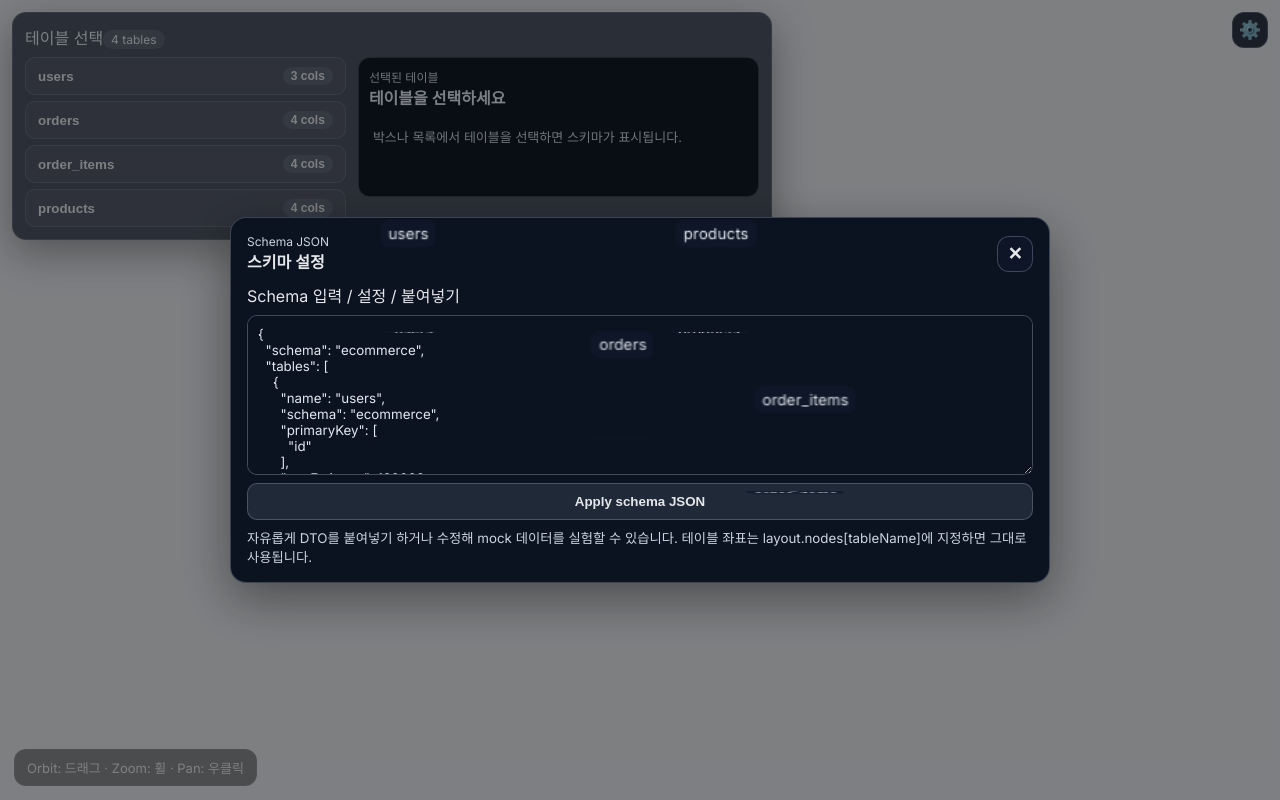
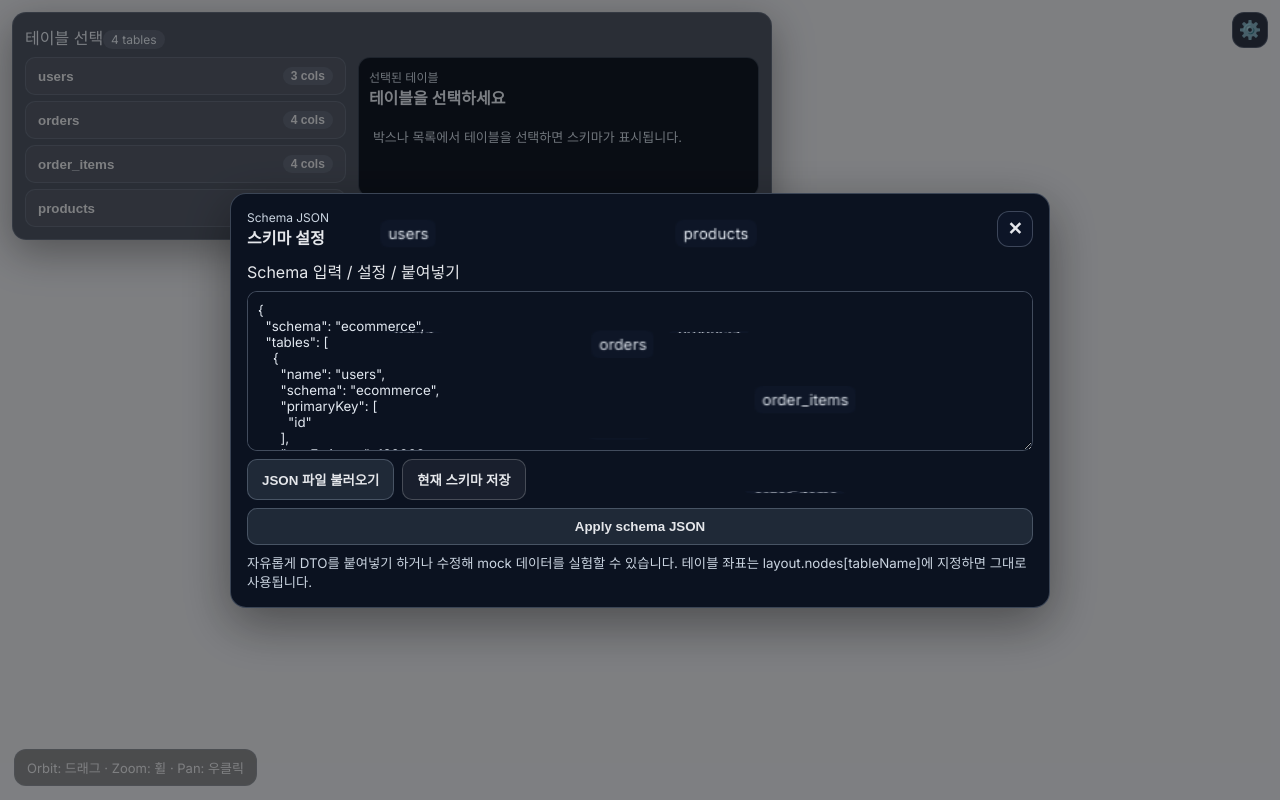
Before and after one commit to sqhtjs0104/visualdb, a React (Vite) app: page / in a window 1280 px wide. Both pictures are taken after a click on the button "⚙️". Built offline with nearby package versions, Linux system fonts and the light colour scheme.

Commit message:
Add schema file I/O and straighten relation lines

```diff
--- a/src/App.tsx
+++ b/src/App.tsx
@@ -60,6 +60,21 @@ export default function App() {
 
   const handleDraftChange = (next: Table) => {
     setDraftTable(next);
+  };
+
+  const handleSchemaFileLoad = (next: SchemaGraph, raw: string) => {
+    setInputValue(raw);
+    handleGraphChange(next);
+  };
+
+  const handleExportSchema = () => {
+    const blob = new Blob([serializeGraph(graph)], { type: 'application/json' });
+    const url = URL.createObjectURL(blob);
+    const link = document.createElement('a');
+    link.href = url;
+    link.download = 'schema.json';
+    link.click();
+    URL.revokeObjectURL(url);
   };
 
   const handleCancelEdit = () => {
@@ -225,7 +240,13 @@ export default function App() {
                 ✕
               </button>
             </div>
-            <SchemaInputPanel value={inputValue} onChange={setInputValue} onSubmit={handleGraphChange} />
+            <SchemaInputPanel
+              value={inputValue}
+              onChange={setInputValue}
+              onSubmit={handleGraphChange}
+              onLoadFromFile={handleSchemaFileLoad}
+              onExport={handleExportSchema}
+            />
           </div>
         </div>
       )}
--- a/src/components/Scene3D.tsx
+++ b/src/components/Scene3D.tsx
@@ -13,6 +13,8 @@ const BOX_DIMENSIONS = {
   height: 0.9,
   depth: 1.3,
 };
+
+const EDGE_HEIGHT = BOX_DIMENSIONS.height / 2 + 0.05;
 
 const LABEL_OFFSETS = {
   topDistance: 0.18,
@@ -104,10 +106,11 @@ function RelationEdge({
   isConnected: boolean;
   hasSelection: boolean;
 }) {
-  const mid: [number, number, number] = [(from[0] + to[0]) / 2, (from[1] + to[1]) / 2 + 0.2, (from[2] + to[2]) / 2];
+  const start: [number, number, number] = [from[0], EDGE_HEIGHT, from[2]];
+  const end: [number, number, number] = [to[0], EDGE_HEIGHT, to[2]];
   const opacity = isConnected ? 0.9 : hasSelection ? 0.12 : 0.2;
   const width = isConnected ? 2.6 : 1.6;
-  return <Line points={[from, mid, to]} color="#c4b5fd" lineWidth={width} transparent opacity={opacity} />;
+  return <Line points={[start, end]} color="#c4b5fd" lineWidth={width} transparent opacity={opacity} />;
 }
 
 interface SceneProps {
--- a/src/components/SchemaInputPanel.tsx
+++ b/src/components/SchemaInputPanel.tsx
@@ -5,10 +5,13 @@ interface Props {
   value: string;
   onChange: (value: string) => void;
   onSubmit: (graph: SchemaGraph) => void;
+  onLoadFromFile: (graph: SchemaGraph, raw: string) => void;
+  onExport: () => void;
 }
 
-export function SchemaInputPanel({ value, onChange, onSubmit }: Props) {
+export function SchemaInputPanel({ value, onChange, onSubmit, onLoadFromFile, onExport }: Props) {
   const [error, setError] = React.useState<string | null>(null);
+  const fileInputRef = React.useRef<HTMLInputElement | null>(null);
 
   const handleSubmit = () => {
     try {
@@ -23,6 +26,27 @@ export function SchemaInputPanel({ value, onChange, onSubmit }: Props) {
     }
   };
 
+  const handleFileLoad = async (file?: File) => {
+    if (!file) return;
+    try {
+      const raw = await file.text();
+      const parsed = JSON.parse(raw) as SchemaGraph;
+      if (!parsed.tables || !parsed.relations) {
+        throw new Error('Graph payload must include tables and relations');
+      }
+      onLoadFromFile(parsed, raw);
+      setError(null);
+    } catch (err) {
+      setError((err as Error).message);
+    }
+  };
+
+  const handleFileChange = (event: React.ChangeEvent<HTMLInputElement>) => {
+    const file = event.target.files?.[0];
+    void handleFileLoad(file);
+    event.target.value = '';
+  };
+
   return (
     <div className="input-group">
       <label htmlFor="schema-input">Schema 입력 / 설정 / 붙여넣기</label>
@@ -32,6 +56,21 @@ export function SchemaInputPanel({ value, onChange, onSubmit }: Props) {
         onChange={(e) => onChange(e.target.value)}
         placeholder="Paste schema JSON here"
       />
+      <div className="schema-file-actions">
+        <input
+          ref={fileInputRef}
+          type="file"
+          accept="application/json"
+          style={{ display: 'none' }}
+          onChange={handleFileChange}
+        />
+        <button type="button" onClick={() => fileInputRef.current?.click()}>
+          JSON 파일 불러오기
+        </button>
+        <button type="button" className="ghost-button" onClick={onExport}>
+          현재 스키마 저장
+        </button>
+      </div>
       <button type="button" onClick={handleSubmit}>
         Apply schema JSON
       </button>
--- a/src/styles.css
+++ b/src/styles.css
@@ -45,6 +45,12 @@ body {
   display: flex;
   flex-direction: column;
   gap: 8px;
+}
+
+.schema-file-actions {
+  display: flex;
+  gap: 8px;
+  flex-wrap: wrap;
 }
 
 textarea {
```
